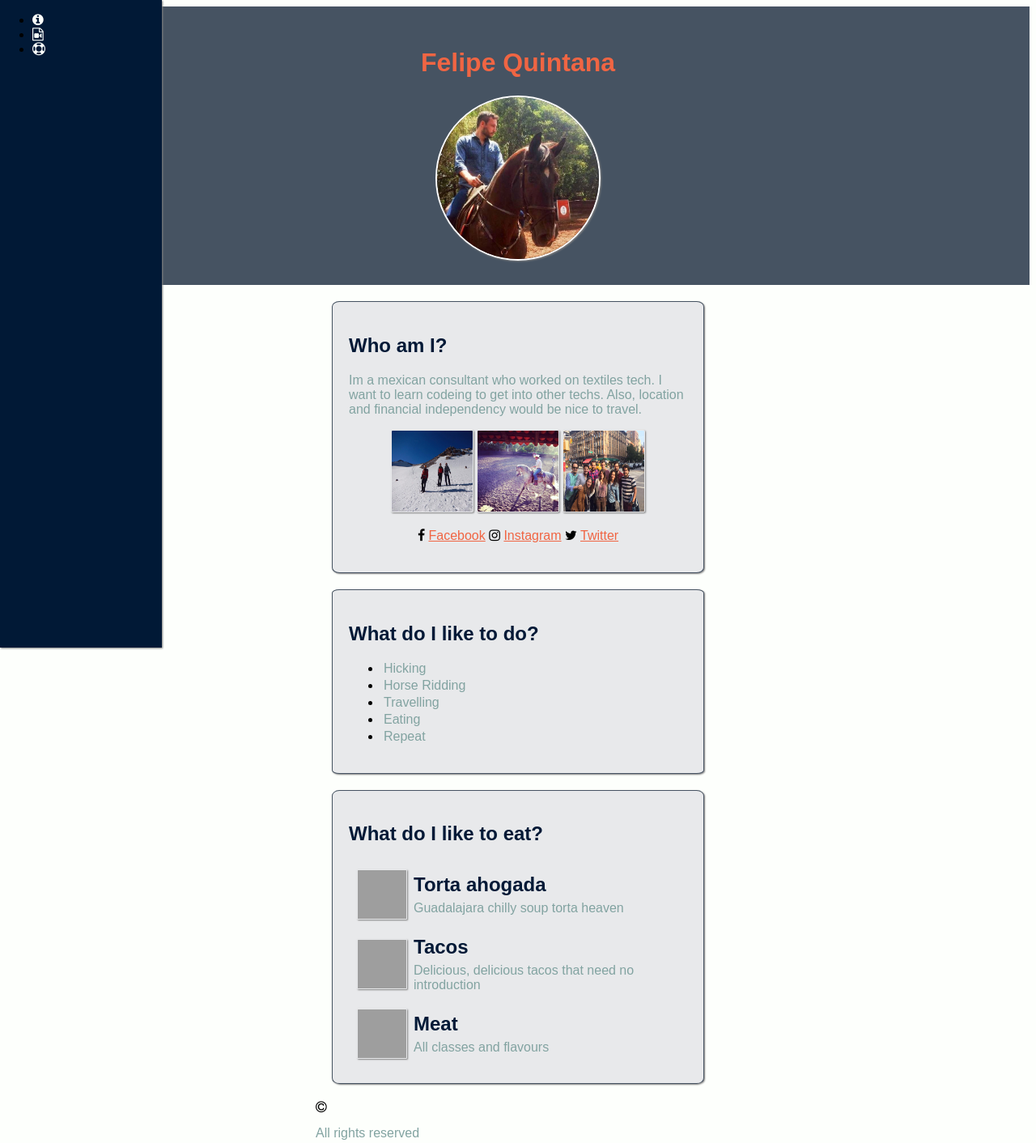
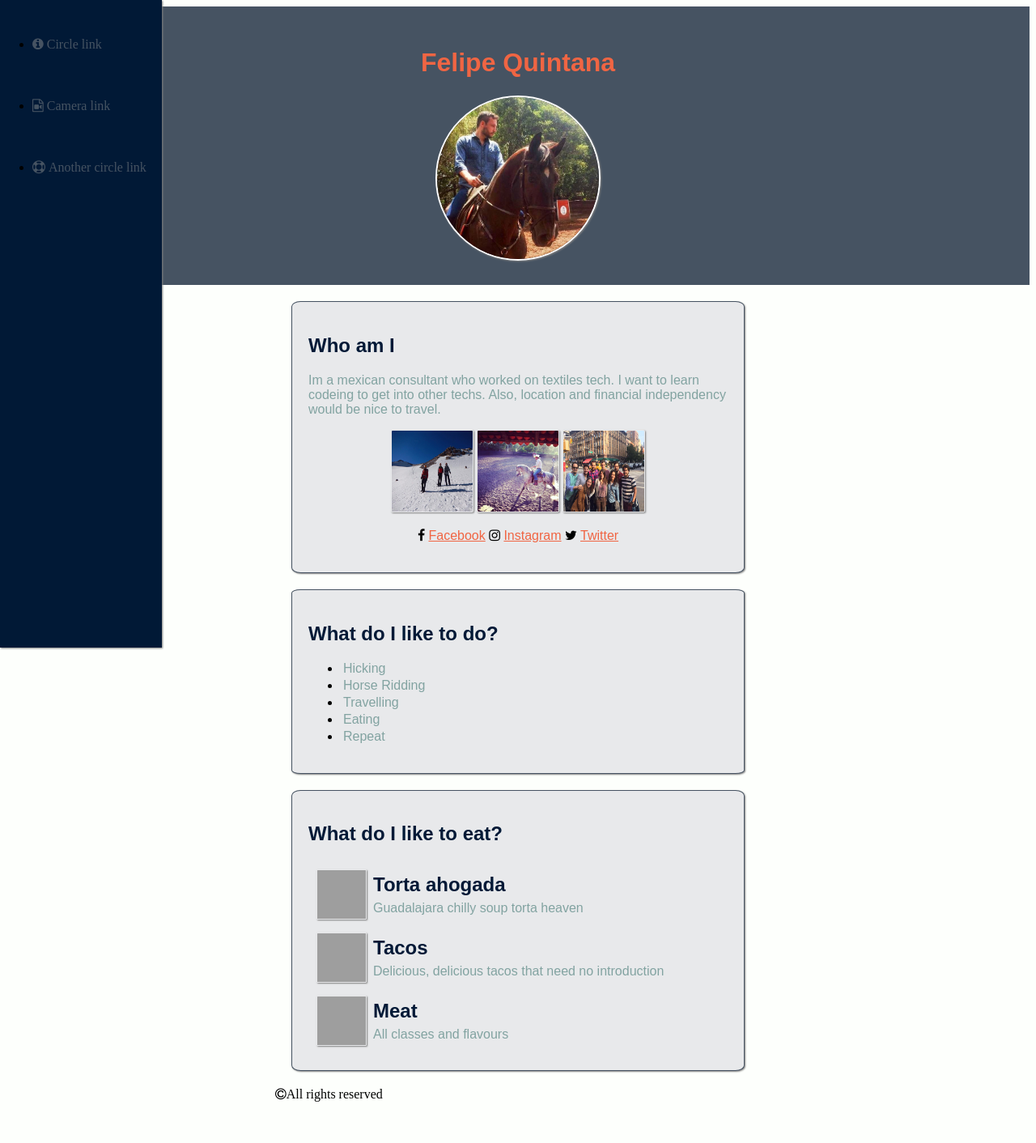
Before and after one commit to FelipeQV/profile, a plain HTML site: page index.html in a window 1280 px wide. Shown: the whole page at 81% size. After the commit the page ends 1367 px from the top, so only its background shows below. Drawn offline with Linux system fonts and the light colour scheme; grey boxes are pictures that could not be loaded.

Commit message:
my profile page

```diff
--- a/index.html
+++ b/index.html
@@ -17,17 +17,17 @@
     <ul>
       <li>
         <a href="#summary">
-            <i class="fa fa-info-circle"></i>
+          <i class="fa fa-info-circle" height="500px">  Circle link</i>
         </a>
       </li>
       <li>
         <a href="#favorite-movies">
-            <i class="fa fa-file-video-o"></i>
+          <i class="fa fa-file-video-o">  Camera link</i>
         </a>
       </li>
       <li>
         <a href="#footer">
-            <i class="fa fa-life-ring"></i>
+          <i class="fa fa-life-ring">  Another circle link</i>
         </a>
       </li>
     </ul>
@@ -43,7 +43,7 @@
 
 
       <div class="card">
-      <h2>Who am I?</h2>
+      <h2>Who am I</h2>
         <p>Im a mexican consultant who worked on textiles tech. I want to learn codeing to get into other techs. Also, location and financial independency would be nice to travel. </p>
         <div class="pictures">
           <img class="image" src="images/movie1.jpg" alt="pic 1" height="100px" width="100px">
@@ -109,7 +109,7 @@
               </tbody>
             </table>
           </div>
-              <i class="fa fa-copyright" aria-hidden="true"></i><p>All rights reserved</p>
+          <i class="fa fa-copyright" aria-hidden="true">All rights reserved</i>
         </div>
       </div>
     </body>
--- a/style.css
+++ b/style.css
@@ -2,7 +2,7 @@
 * {font-family: arial;}
 
 .container {
-  width: 500px;
+  width: 600px;
   margin: 0 auto;
 }
 
@@ -54,6 +54,7 @@ p {
   box-shadow: 1px 1px 2px gray;
   border-radius: 2%;
 }
+
 .pictures {
   display: inline-block;
   text-align: center;
@@ -67,11 +68,13 @@ a {
 }
 
 a:hover {
-  text-decoration: underline;}
+  text-decoration: underline;
+}
 
 table tr {
   padding: 5px;
-    display: inline-block;}
+  display: inline-block;
+}
 
 table h2 {
   margin-bottom: 0px;
@@ -86,13 +89,19 @@ a:hover {
 .list-inline li {
  display: inline-block;
 }
-   .food-pic p {padding: 2px;
-    margin: 2px;}
-    .food-pic h2 {padding: 2px;
+.food-pic p {
+  padding: 2px;
   margin: 2px;
 }
-    .list-lines p {margin: 3px;}
 
+.food-pic h2 {
+  padding: 2px;
+  margin: 2px;
+}
+
+.list-lines p {
+  margin: 3px;
+}
 
 #sidebar {
   position: fixed;
@@ -102,16 +111,20 @@ a:hover {
   bottom: 0;
   background-color: #011936;
   box-shadow: 1px 1px 2px gray;
+}
+
+#sidebar i {
+  color: #465362;
+  size: 250px;
+    display: inline-block;
+    margin-bottom: 30px;
+    margin-top: 30px;
+      text-decoration: none
+
+
 
 }
 
-  #sidebar i {
-    color: #FDFFFC;
-    size: 250px;
-    }
-
-
-}
 #page-content {
   margin-left: 300px;
 }
```
Lines whose indentation alone changed are shown as unchanged.
